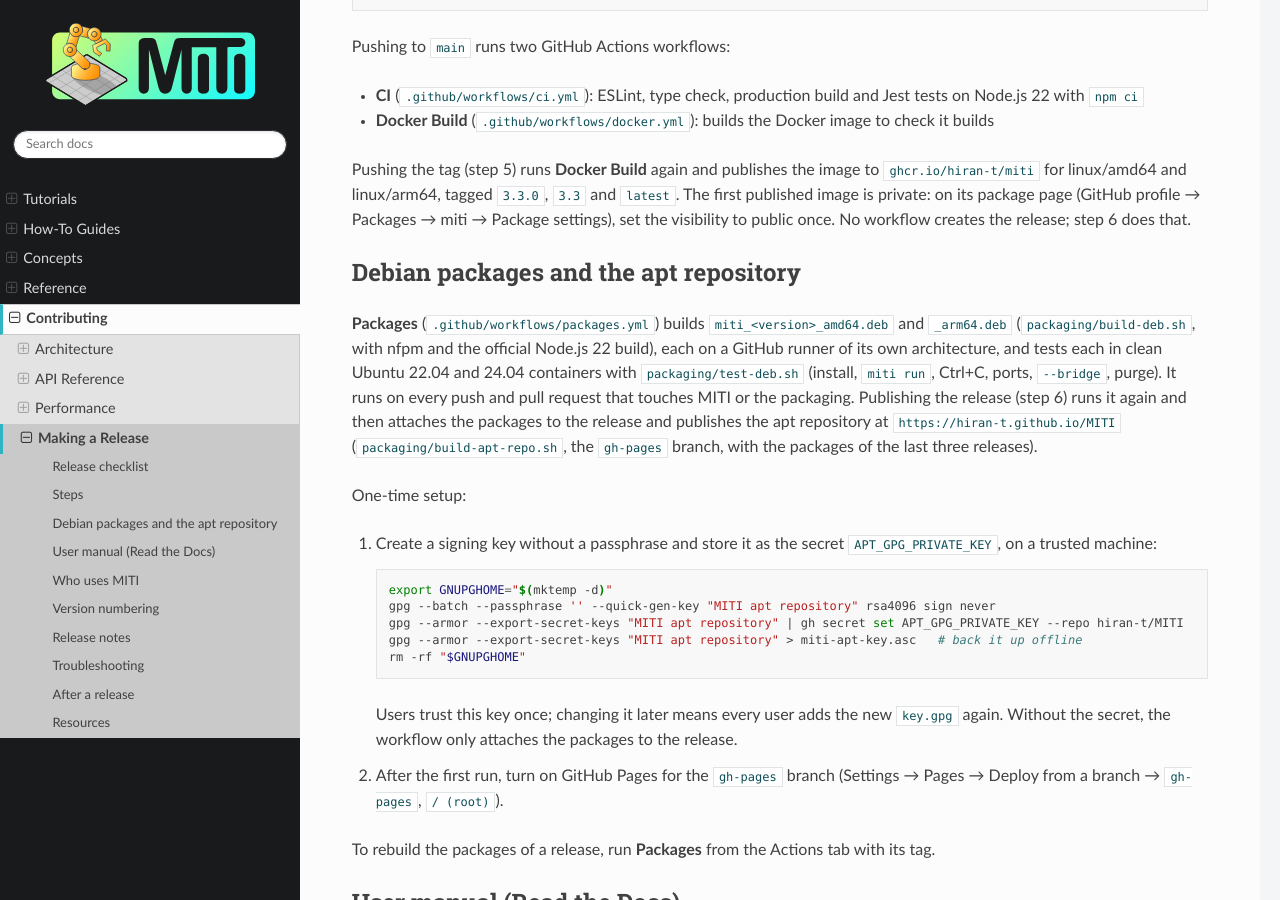
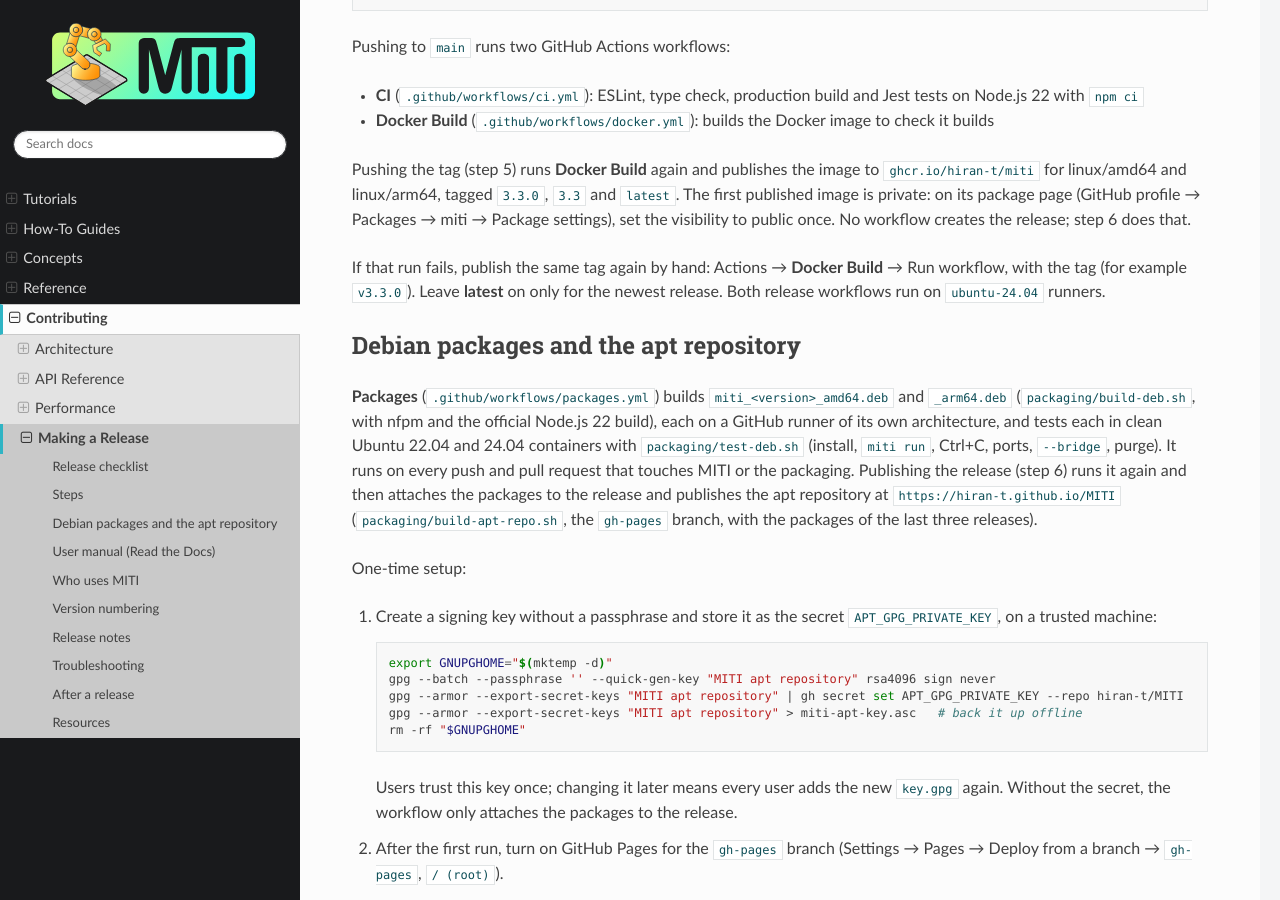
Before and after one commit to hiran-t/MITI, a Sphinx documentation site: the page built from docs/contributing/releases.md, in a window 1280 px wide and 900 px high, scrolled down 1007 px. Built offline with Sphinx 7.4.7 and the Read the Docs theme 3.1.0, drawn with Linux system fonts in a browser that asks for light colours.

Commit message:
docs: publish a release tag's image again by hand

```diff
--- a/docs/contributing/releases.md
+++ b/docs/contributing/releases.md
@@ -47,6 +47,8 @@ Pushing to `main` runs two GitHub Actions workflows:
 - **Docker Build** (`.github/workflows/docker.yml`): builds the Docker image to check it builds
 
 Pushing the tag (step 5) runs **Docker Build** again and publishes the image to `ghcr.io/hiran-t/miti` for linux/amd64 and linux/arm64, tagged `3.3.0`, `3.3` and `latest`. The first published image is private: on its package page (GitHub profile → Packages → miti → Package settings), set the visibility to public once. No workflow creates the release; step 6 does that.
+
+If that run fails, publish the same tag again by hand: Actions → **Docker Build** → Run workflow, with the tag (for example `v3.3.0`). Leave **latest** on only for the newest release. Both release workflows run on `ubuntu-24.04` runners.
 
 ## Debian packages and the apt repository
 
```
